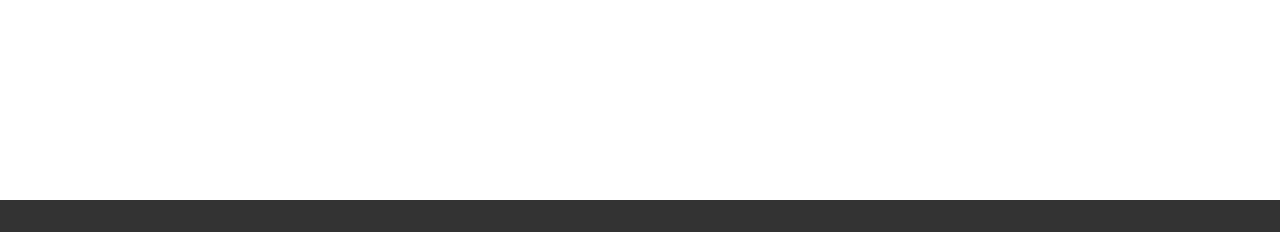
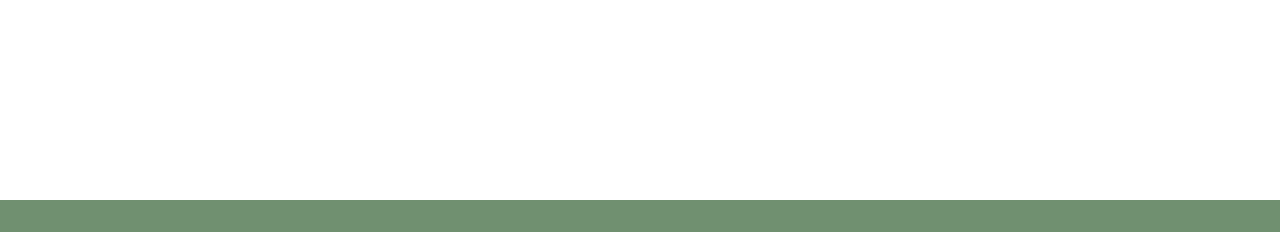
Before and after one commit to astew-95/grocery-list, a FastAPI app: page / in a window 1280 px wide. Shown: the part 568-800 px from the top of the page. Run offline with FastAPI, Linux system fonts and the light colour scheme.

Commit message:
attempt to fix footer not filling the whole bottom

```diff
--- a/webapp/templates/list_viewer.html
+++ b/webapp/templates/list_viewer.html
@@ -21,12 +21,23 @@
         }
 
         .site-footer {
-            background-color: #333;
+            background-color: #709070;
             color: white;
             padding: 1rem 2rem;
             display: flex;
             justify-content: space-between;
             align-items: center;
+        }
+
+        .safari-bottom-shim {
+            position: fixed;
+            bottom: 0;
+            left: 0;
+            width: 100%;
+            height: 4px; /* Just thick enough for Safari to read it */
+            z-index: -1; /* Hides it structurally behind the footer */
+            background-color: #709070; /* Must EXACTLY match your footer background color */
+            pointer-events: none;
         }
 
         body {
@@ -241,5 +252,7 @@
 
 <footer class="site-footer"></footer>
 
+<div class="safari-bottom-shim"></div>
+
 </body>
 </html>
```
